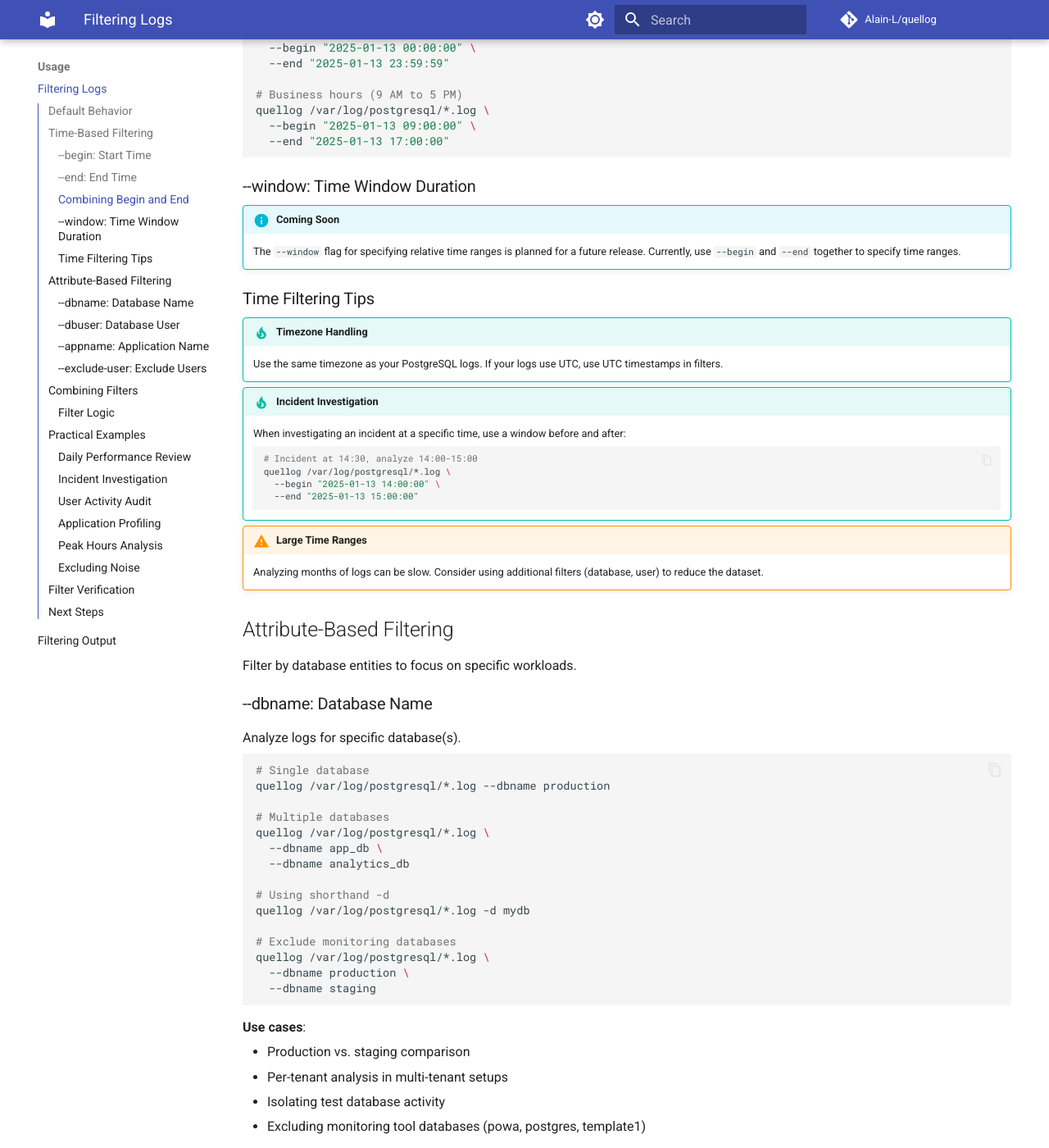
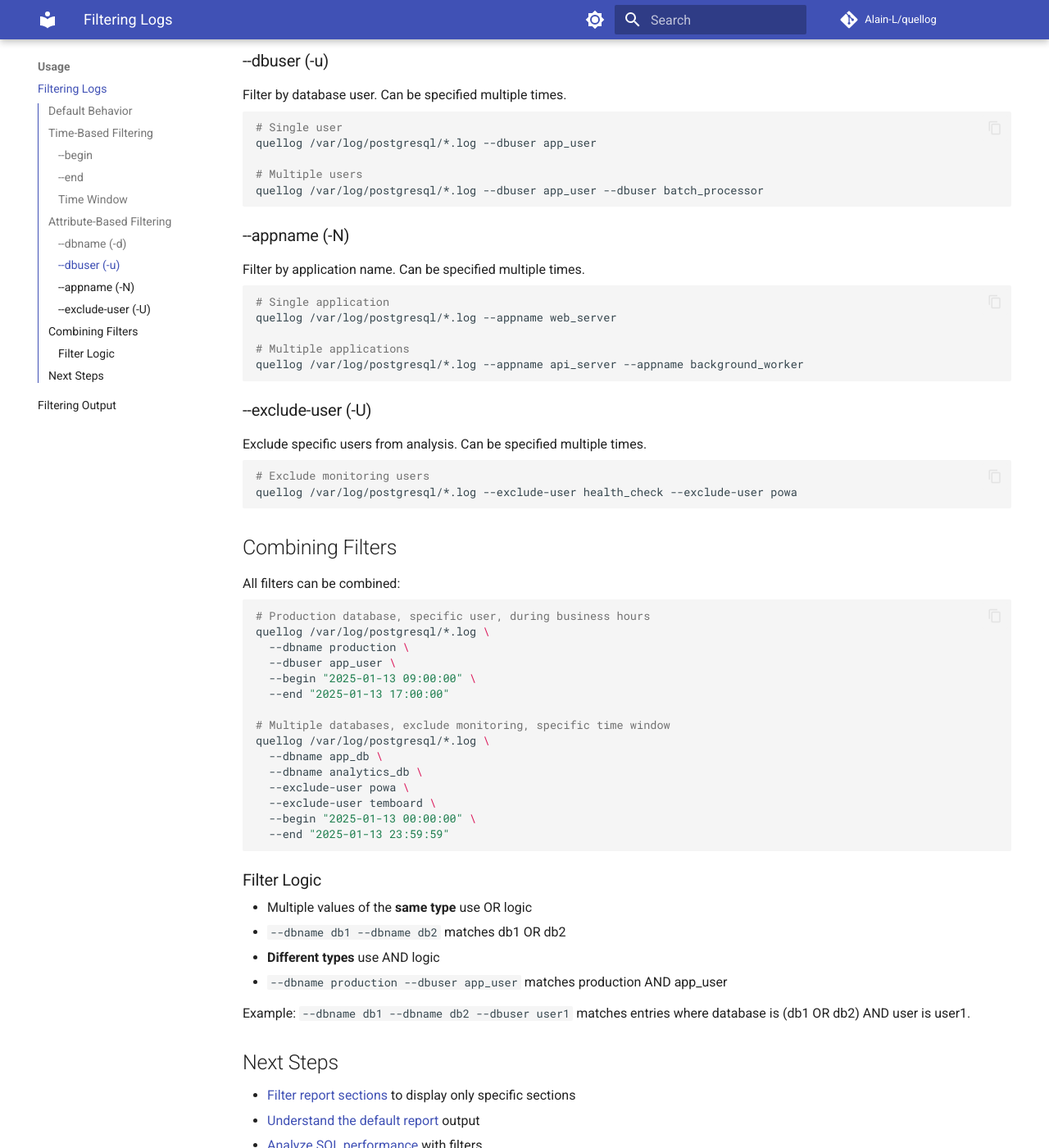
Before and after one commit to Alain-L/quellog, an MkDocs documentation site: the page built from docs/filtering-logs.md, in a window 1280 px wide and 1400 px high, scrolled down 1278 px. Shown: the whole window at 82% size. Built offline with MkDocs 1.6.1 and Material for MkDocs 9.7.7, drawn with Linux system fonts in a browser that asks for light colours; comment, search, counter and statistics services are not loaded; some of the changed text lies outside the part shown.

Commit message:
docs: simplify filtering-logs.md while staying exhaustive
Keep:
- Default behavior explanation
- All filtering options (--begin, --end, --dbname, --dbuser, --appname, --exclude-user)
- Each option with syntax and simple example
- Combining filters with 2 examples
- Filter logic explanation (OR/AND)
- Next steps

Remove:
- Time Filtering Tips (timezone, incident, large ranges warnings)
- "Use cases" lists for each option
- Practical Examples section (6 scripted examples)
- Filter Verification section

Reduced from 350 lines to 130 lines (63% reduction).
Remains exhaustive: all filter options are documented with examples.

````diff
--- a/docs/filtering-logs.md
+++ b/docs/filtering-logs.md
@@ -1,211 +1,100 @@
 # Filtering Logs
 
-quellog provides powerful filtering capabilities to analyze specific subsets of your PostgreSQL logs. This page covers all available filtering options for selecting which log entries to analyze.
+quellog provides filtering to analyze specific subsets of PostgreSQL logs.
 
 ## Default Behavior
 
-If no filters are specified, quellog analyzes **all log entries** in the provided files:
+Without filters, quellog analyzes all log entries:
 
 ```bash
-# Analyzes everything
 quellog /var/log/postgresql/*.log
 ```
 
-Use the filtering options below to focus on specific subsets.
-
 ## Time-Based Filtering
 
-Filter logs by timestamp to focus on specific time periods.
+### --begin
 
-### --begin: Start Time
-
-Analyze entries occurring after a specific datetime.
+Analyze entries after a specific datetime.
 
 ```bash
-# All entries from January 13, 2025 onwards
-quellog /var/log/postgresql/*.log --begin "2025-01-13 00:00:00"
-
-# All entries from 2:30 PM onwards
 quellog /var/log/postgresql/*.log --begin "2025-01-13 14:30:00"
 ```
 
-**Format**: `YYYY-MM-DD HH:MM:SS`
+Format: `YYYY-MM-DD HH:MM:SS`
 
-### --end: End Time
+### --end
 
-Analyze entries occurring before a specific datetime.
+Analyze entries before a specific datetime.
 
 ```bash
-# All entries before January 14, 2025
-quellog /var/log/postgresql/*.log --end "2025-01-14 00:00:00"
-
-# All entries before 3:00 PM
 quellog /var/log/postgresql/*.log --end "2025-01-13 15:00:00"
 ```
 
-**Format**: `YYYY-MM-DD HH:MM:SS`
+Format: `YYYY-MM-DD HH:MM:SS`
 
-### Combining Begin and End
+### Time Window
 
-Analyze a specific time window:
+Combine `--begin` and `--end` for a specific time range:
 
 ```bash
-# 1-hour window on January 13
+# 1-hour window
 quellog /var/log/postgresql/*.log \
   --begin "2025-01-13 14:00:00" \
   --end "2025-01-13 15:00:00"
-
-# Entire day
-quellog /var/log/postgresql/*.log \
-  --begin "2025-01-13 00:00:00" \
-  --end "2025-01-13 23:59:59"
-
-# Business hours (9 AM to 5 PM)
-quellog /var/log/postgresql/*.log \
-  --begin "2025-01-13 09:00:00" \
-  --end "2025-01-13 17:00:00"
 ```
 
-### --window: Time Window Duration
-
-!!! info "Coming Soon"
-    The `--window` flag for specifying relative time ranges is planned for a future release. Currently, use `--begin` and `--end` together to specify time ranges.
-
-### Time Filtering Tips
-
-!!! tip "Timezone Handling"
-    Use the same timezone as your PostgreSQL logs. If your logs use UTC, use UTC timestamps in filters.
-
-!!! tip "Incident Investigation"
-    When investigating an incident at a specific time, use a window before and after:
-
-    ```bash
-    # Incident at 14:30, analyze 14:00-15:00
-    quellog /var/log/postgresql/*.log \
-      --begin "2025-01-13 14:00:00" \
-      --end "2025-01-13 15:00:00"
-    ```
-
-!!! warning "Large Time Ranges"
-    Analyzing months of logs can be slow. Consider using additional filters (database, user) to reduce the dataset.
+Use the same timezone as your PostgreSQL logs.
 
 ## Attribute-Based Filtering
 
-Filter by database entities to focus on specific workloads.
+### --dbname (-d)
 
-### --dbname: Database Name
-
-Analyze logs for specific database(s).
+Filter by database name. Can be specified multiple times.
 
 ```bash
 # Single database
 quellog /var/log/postgresql/*.log --dbname production
 
 # Multiple databases
-quellog /var/log/postgresql/*.log \
-  --dbname app_db \
-  --dbname analytics_db
-
-# Using shorthand -d
-quellog /var/log/postgresql/*.log -d mydb
-
-# Exclude monitoring databases
-quellog /var/log/postgresql/*.log \
-  --dbname production \
-  --dbname staging
+quellog /var/log/postgresql/*.log --dbname app_db --dbname analytics_db
 ```
 
-**Use cases**:
+### --dbuser (-u)
 
-- Production vs. staging comparison
-- Per-tenant analysis in multi-tenant setups
-- Isolating test database activity
-- Excluding monitoring tool databases (powa, postgres, template1)
-
-### --dbuser: Database User
-
-Analyze logs for specific user(s).
+Filter by database user. Can be specified multiple times.
 
 ```bash
 # Single user
 quellog /var/log/postgresql/*.log --dbuser app_user
 
 # Multiple users
-quellog /var/log/postgresql/*.log \
-  --dbuser app_user \
-  --dbuser batch_processor
-
-# Using shorthand -u
-quellog /var/log/postgresql/*.log -u readonly
-
-# Focus on application users only (exclude monitoring)
-quellog /var/log/postgresql/*.log \
-  --dbuser myapp \
-  --dbuser api_backend
+quellog /var/log/postgresql/*.log --dbuser app_user --dbuser batch_processor
 ```
 
-**Use cases**:
+### --appname (-N)
 
-- Application-specific analysis
-- Security auditing
-- User activity tracking
-- Excluding monitoring tool users (powa, temboard, health_check)
-
-### --appname: Application Name
-
-Filter by application name (from `application_name` connection parameter).
+Filter by application name. Can be specified multiple times.
 
 ```bash
 # Single application
 quellog /var/log/postgresql/*.log --appname web_server
 
 # Multiple applications
-quellog /var/log/postgresql/*.log \
-  --appname api_server \
-  --appname background_worker
-
-# Using shorthand -N
-quellog /var/log/postgresql/*.log -N psql
+quellog /var/log/postgresql/*.log --appname api_server --appname background_worker
 ```
 
-**Use cases**:
+### --exclude-user (-U)
 
-- Separate web vs. batch workloads
-- Per-service analysis in microservices
-- Tool-specific activity (e.g., `pg_dump`, `psql`)
-
-### --exclude-user: Exclude Users
-
-Exclude specific users from analysis.
+Exclude specific users from analysis. Can be specified multiple times.
 
 ```bash
-# Exclude monitoring user
-quellog /var/log/postgresql/*.log --exclude-user health_check
-
-# Exclude multiple users
-quellog /var/log/postgresql/*.log \
-  --exclude-user postgres \
-  --exclude-user replication
-
-# Using shorthand -U
-quellog /var/log/postgresql/*.log -U readonly
-
-# Exclude monitoring tools (powa, temboard)
-quellog /var/log/postgresql/*.log \
-  --exclude-user powa \
-  --exclude-user temboard
+# Exclude monitoring users
+quellog /var/log/postgresql/*.log --exclude-user health_check --exclude-user powa
 ```
-
-**Use cases**:
-
-- Filtering out monitoring/health check queries
-- Excluding administrative users
-- Removing replication connections from analysis
-- Excluding monitoring tool activity (powa, temboard_agent)
 
 ## Combining Filters
 
-All filters can be combined for precise analysis:
+All filters can be combined:
 
 ```bash
 # Production database, specific user, during business hours
@@ -215,135 +104,27 @@
   --begin "2025-01-13 09:00:00" \
   --end "2025-01-13 17:00:00"
 
-# Exclude monitoring, specific time window
-quellog /var/log/postgresql/*.log \
-  --exclude-user health_check \
-  --begin "2025-01-13 22:00:00" \
-  --end "2025-01-14 00:00:00"
-
-# Multiple databases, specific app, yesterday
+# Multiple databases, exclude monitoring, specific time window
 quellog /var/log/postgresql/*.log \
   --dbname app_db \
   --dbname analytics_db \
-  --appname web_server \
-  --begin "2025-01-12 00:00:00" \
-  --end "2025-01-12 23:59:59"
+  --exclude-user powa \
+  --exclude-user temboard \
+  --begin "2025-01-13 00:00:00" \
+  --end "2025-01-13 23:59:59"
 ```
 
 ### Filter Logic
 
-When combining multiple filters:
-
-- Multiple values of the **same type** use OR logic (e.g., `--dbname db1 --dbname db2` matches db1 OR db2)
-- **Different types** use AND logic (e.g., `--dbname production --dbuser app_user` matches production AND app_user)
+- Multiple values of the **same type** use OR logic
+  - `--dbname db1 --dbname db2` matches db1 OR db2
+- **Different types** use AND logic
+  - `--dbname production --dbuser app_user` matches production AND app_user
 
 Example: `--dbname db1 --dbname db2 --dbuser user1` matches entries where database is (db1 OR db2) AND user is user1.
 
-## Practical Examples
-
-### Daily Performance Review
-
-Analyze yesterday's logs for production database:
-
-```bash
-#!/bin/bash
-YESTERDAY=$(date -d "yesterday" +%Y-%m-%d)
-
-quellog /var/log/postgresql/*.log \
-  --dbname production \
-  --begin "$YESTERDAY 00:00:00" \
-  --end "$YESTERDAY 23:59:59" \
-  --exclude-user health_check \
-  --json > "reports/daily_$(date -d yesterday +%Y%m%d).json"
-```
-
-### Incident Investigation
-
-Investigate slowdown reported at 2:30 PM:
-
-```bash
-# Analyze 1-hour window around incident
-quellog /var/log/postgresql/*.log \
-  --begin "2025-01-13 14:00:00" \
-  --end "2025-01-13 15:00:00" \
-  --dbname production \
-  --sql-summary
-```
-
-### User Activity Audit
-
-Review all activity for a specific user over a week:
-
-```bash
-quellog /var/log/postgresql/*.log \
-  --dbuser suspicious_user \
-  --begin "2025-01-06 00:00:00" \
-  --end "2025-01-13 23:59:59" \
-  --sql-summary
-```
-
-### Application Profiling
-
-Compare two applications accessing the same database:
-
-```bash
-# API server
-quellog /var/log/postgresql/*.log \
-  --dbname app_db \
-  --appname api_server \
-  --sql-summary > api_report.txt
-
-# Background worker
-quellog /var/log/postgresql/*.log \
-  --dbname app_db \
-  --appname background_worker \
-  --sql-summary > worker_report.txt
-```
-
-### Peak Hours Analysis
-
-Analyze database activity during peak hours (12 PM - 2 PM) for a week:
-
-```bash
-for day in $(seq 0 6); do
-  DATE=$(date -d "$day days ago" +%Y-%m-%d)
-  quellog /var/log/postgresql/*.log \
-    --begin "$DATE 12:00:00" \
-    --end "$DATE 14:00:00" \
-    --json > "reports/peak_$DATE.json"
-done
-```
-
-### Excluding Noise
-
-Remove monitoring and read-only users to focus on application queries:
-
-```bash
-quellog /var/log/postgresql/*.log \
-  --exclude-user health_check \
-  --exclude-user monitoring \
-  --exclude-user readonly \
-  --exclude-user powa \
-  --exclude-user temboard \
-  --sql-summary
-```
-
-## Filter Verification
-
-To verify which entries match your filters, use section-specific output:
-
-```bash
-# Check which databases, users, and apps are in the filtered dataset
-quellog /var/log/postgresql/*.log \
-  --begin "2025-01-13 00:00:00" \
-  --end "2025-01-13 23:59:59" \
-  --clients
-```
-
-This shows the unique databases, users, and applications in the filtered results.
-
 ## Next Steps
 
-- [Learn about section filtering](filtering-output.md) to display only specific report sections
-- [Understand the default report](default-report.md) to interpret filtered results
-- [Analyze SQL performance](sql-reports.md) of filtered queries
+- [Filter report sections](filtering-output.md) to display only specific sections
+- [Understand the default report](default-report.md) output
+- [Analyze SQL performance](sql-reports.md) with filters
````
